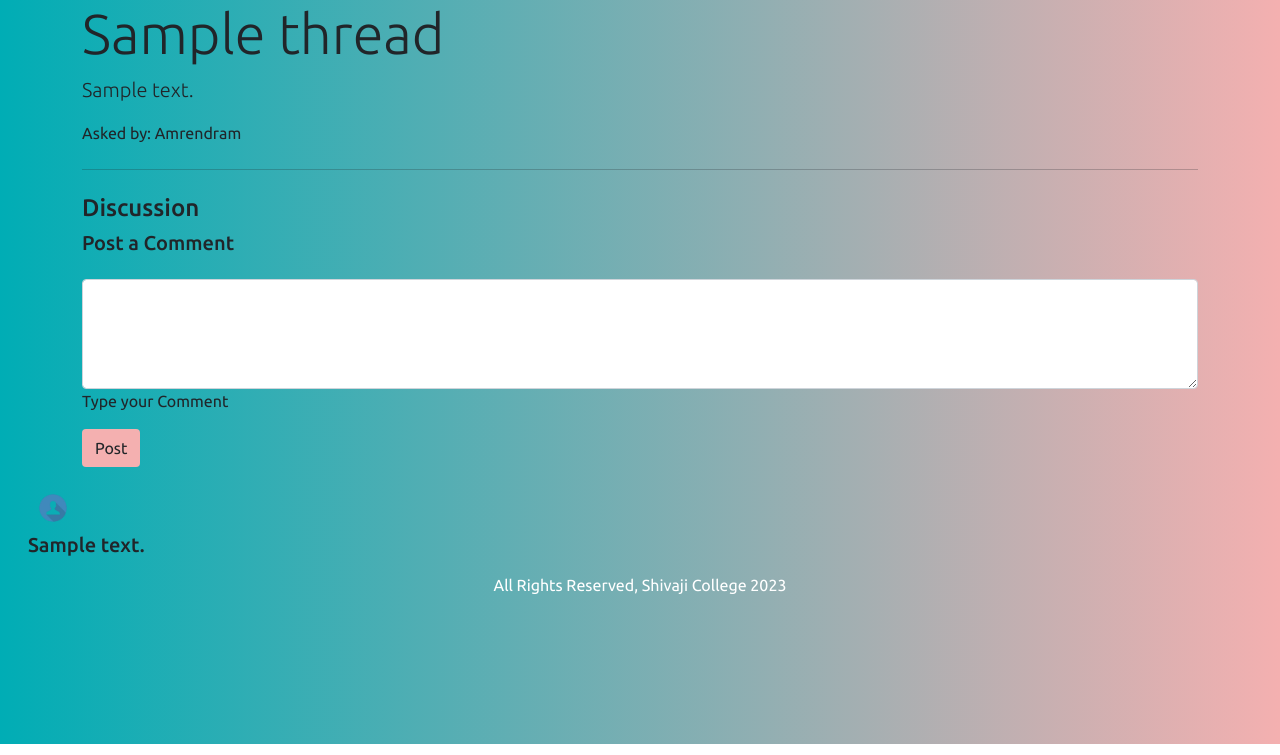
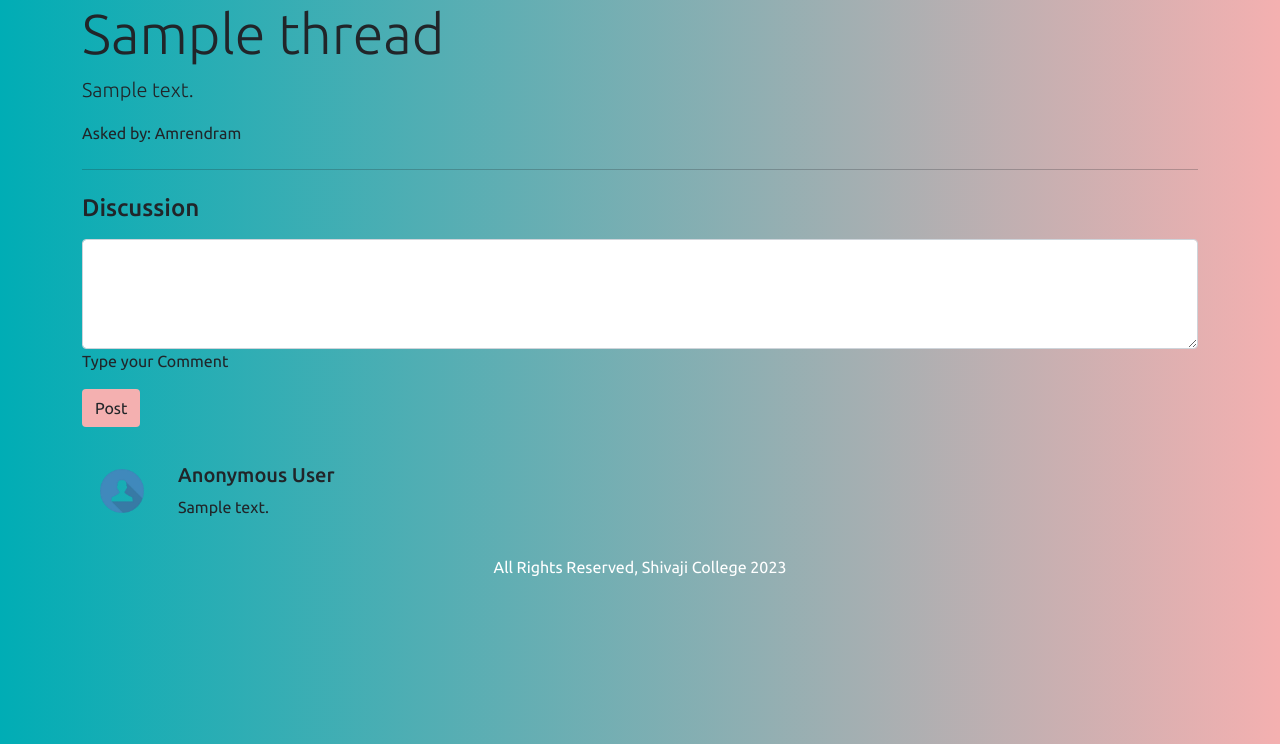
Before and after one commit to KumarAmrendram/php-project, a PHP site: page /thread.php?threadid=1 in a window 1280 px wide. Shown: the part 56-811 px from the top of the page. Run offline with PHP 8.4, Linux system fonts and the light colour scheme; tables that the repository leaves empty or names only in its code hold one stand-in row (values such as "Sample post").

Commit message:
- adds comments

```diff
--- a/style.css
+++ b/style.css
@@ -97,7 +97,7 @@ body {
 
 /* threads */
 .user-img img {
-  width: 50px !important;
+  width: 80px !important;
 }
 
 .footer {
--- a/thread.php
+++ b/thread.php
@@ -54,21 +54,21 @@
     $showAlert = false;
     if ($method == 'POST') {
         //insert data into db
-        $comment = $_POST['comment'];
-        $sql = "INSERT INTO `comments` (`comment_content`, `thread_id`, `comment_time`, `comment_by`) VALUES ('$comment', '$id', current_timestamp(), '0')";
+        $cmnt_content = $_POST['comment'];
+        $sql = "INSERT INTO `comments` (`comment_content`, `thread_id`, `comment_time`, `comment_by`) VALUES ('$cmnt_content', '$id', current_timestamp(), 0);";
         $showAlert = true;
-        if ($showAlert and $th_title != NULL) {
+        if ($showAlert and $cmnt_content != NULL) {
             $result = mysqli_query($conn, $sql);
-            echo '<div class="alert alert-success container" role="alert">Success! Your comment has been added. Please wait for community for to respond</div>';
+            echo '<div class="alert alert-success container" role="alert">Success! Your comment has been added.</div>';
+            $cmnt_content = NULL;
         }
     }
     ?>
 
+    <div class="container">
         <!-- comments form -->
-    <form class="container" action="<?php $_SERVER['REQUEST_URI'] ?>" method="post">
+        <form action="<?php $_SERVER['REQUEST_URI'] ?>" method="post">
             <div class="mb-3">
-            <label for="title" class="form-label h5">Post a Comment</label>
-            <div id="emailHelp" class="form-text text-white"></div>
             </div>
             <div class="form-group">
                 <textarea class="form-control" placeholder="" id="comment" name="comment" rows="4"></textarea>
@@ -76,6 +76,7 @@
             </div>
             <button type="submit" class="btn mt-3 button-primary">Post</button>
         </form>
+
 
         <!-- Comments -->
         <?php
@@ -86,18 +87,16 @@
         while ($row = mysqli_fetch_assoc($result)) {
             $noResult = false;
             $desc = $row['comment_content'];
-
-        echo '<div class="media my-3 ms-3 container">
-                    <div class="user-img">
-                        <div class="user-img">
-                            <img src="img/user.png" alt="...">
-                        </div>
-                    </div>
+            echo '<div class="media my-4">
+        <div class="user-img d-flex align-items-center">
+        <img class="me-3" src="img/user.png">
         <div class="media-body">
-                        <h5 class="mt-0">' . "$desc" . '</h5>
+        <h5 class="mt-0">Anonymous User</h5>
+          ' . $desc . '</div>
         </div>
         </div>';
         } ?>
+    </div>
 
 
 
```
Also changed, not shown: threadlist.php (+14 -13 lines). Lines whose indentation alone changed are shown as unchanged.
